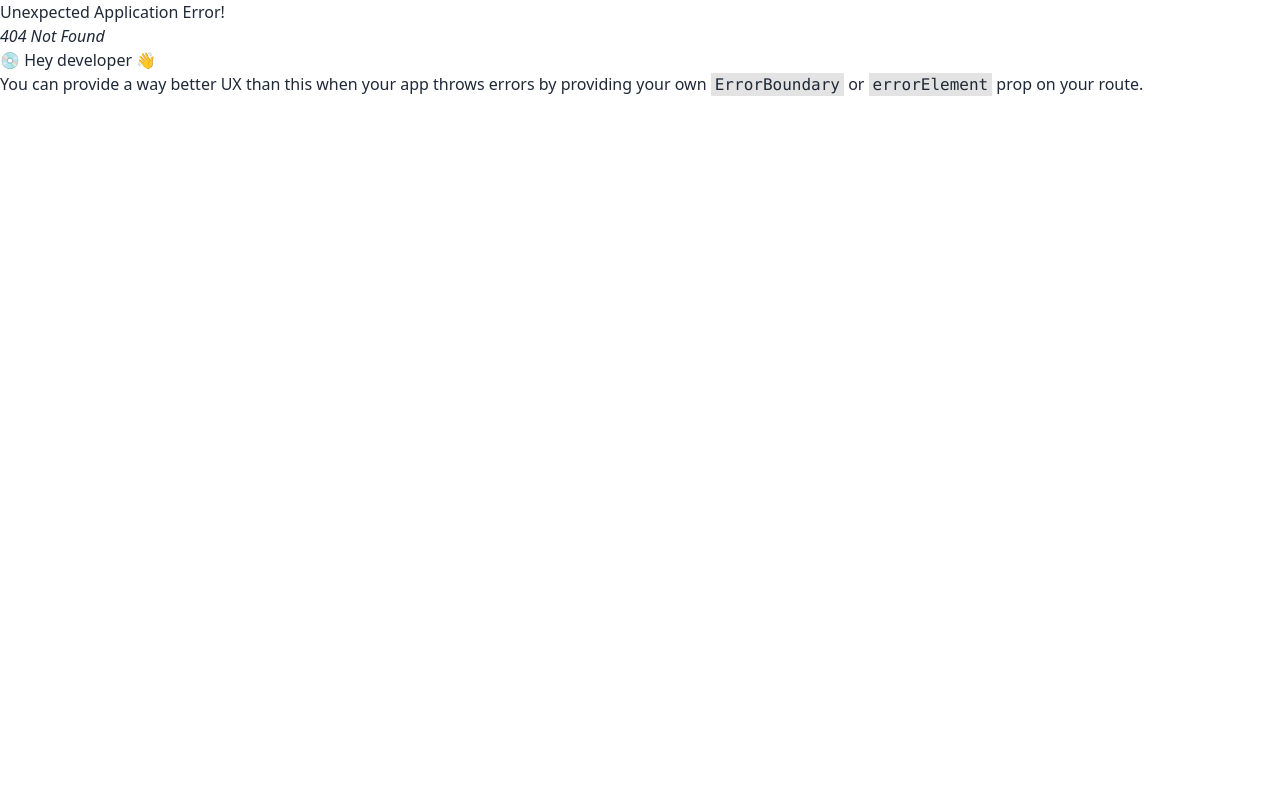
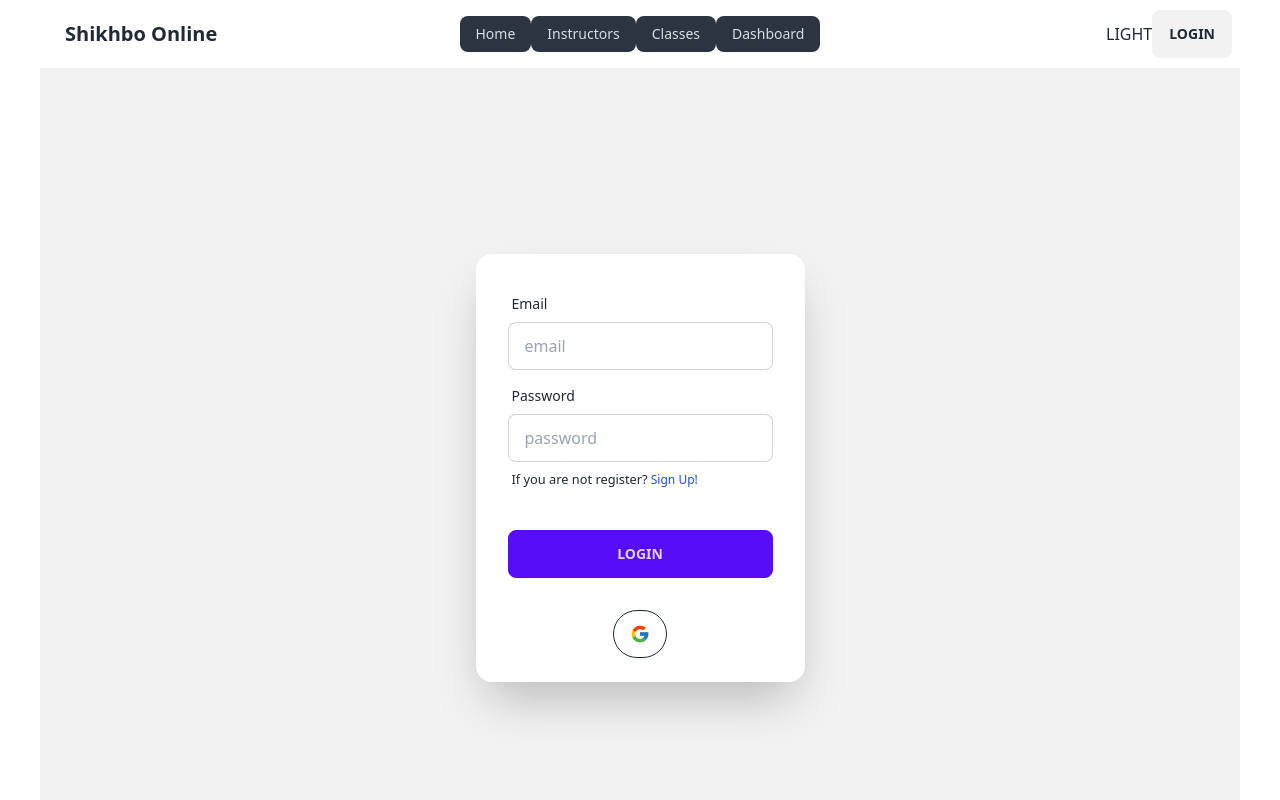
Before and after one commit to azammunna0221/shikbo-online-client, a React (Vite) app: page /login in a window 1280 px wide. Before the commit this address had no page. Shown: the top 800 px of the page. Built offline with nearby package versions, Linux system fonts and the light colour scheme.

Commit message:
Login/SignUp

```diff
--- a/package.json
+++ b/package.json
@@ -14,6 +14,9 @@
     "match-sorter": "^6.3.1",
     "react": "^18.2.0",
     "react-dom": "^18.2.0",
+    "react-helmet": "^6.1.0",
+    "react-helmet-async": "^1.3.0",
+    "react-icons": "^4.9.0",
     "react-responsive-carousel": "^3.2.23",
     "react-router-dom": "^6.12.1",
     "sort-by": "^1.2.0"
--- a/src/Pages/Home/Home.jsx
+++ b/src/Pages/Home/Home.jsx
@@ -1,8 +1,13 @@
+
+import { Helmet } from "react-helmet-async";
 import Slider from "./Slider/Slider";
 
 const Home = () => {
     return (
         <div>
+            <Helmet>
+                <title>SO | Home</title>
+            </Helmet>
             <Slider></Slider>
             <p className=" font-extrabold text-amber-500">hello school</p>
         </div>
--- /dev/null
+++ b/src/Pages/Login/Login.jsx
@@ -0,0 +1,47 @@
+import { Helmet } from "react-helmet-async";
+import { Link } from "react-router-dom";
+import { FcGoogle } from 'react-icons/fc';
+
+const Login = () => {
+    return (
+        <div>
+            <Helmet>
+                <title>SO|Login</title>
+            </Helmet>
+            <div className="hero min-h-screen bg-base-200">
+                <div className="hero-content flex-col lg:flex-row-reverse">
+                    <div className="card flex-shrink-0 w-full max-w-sm shadow-2xl bg-base-100">
+                        <form className="card-body">
+                            <div className="form-control">
+                                <label className="label">
+                                    <span className="label-text">Email</span>
+                                </label>
+                                <input type="text" placeholder="email" className="input input-bordered" />
+                            </div>
+                            <div className="form-control">
+                                <label className="label">
+                                    <span className="label-text">Password</span>
+                                </label>
+                                <input type="text" placeholder="password" className="input input-bordered" />
+                                <label className="label">
+
+                                    <small>If you are not register?
+                                    <Link className="label-text-alt link link-hover text-blue-700"> Sign Up!</Link>
+                                    </small>
+                                </label>
+                            </div>
+                            <div className="form-control mt-6">
+                                <button className="btn btn-primary">Login</button>
+                            </div>
+                        </form>
+                        <div className="mx-auto mb-6">
+                            <button className="btn btn-outline rounded-full text-xl"><FcGoogle /></button>
+                        </div>
+                    </div>
+                </div>
+            </div>
+        </div>
+    );
+};
+
+export default Login;
--- a/src/Pages/Navbar/Navbar.jsx
+++ b/src/Pages/Navbar/Navbar.jsx
@@ -1,4 +1,4 @@
-import { NavLink } from "react-router-dom";
+import { Link, NavLink } from "react-router-dom";
 import Theme from "../../Components/Theme";
 
 
@@ -30,7 +30,7 @@ const Navbar = () => {
                 </div>
                 <div className="navbar-end">
                     <Theme></Theme>
-                    <a className="btn">Login</a>
+                    <Link to="/login" className="btn">Login</Link>
                 </div>
             </div>
         </div>
--- /dev/null
+++ b/src/Pages/SignUp/Register.jsx
@@ -0,0 +1,44 @@
+
+const Register = () => {
+    return (
+        <div>
+            <Helmet>
+                <title>SO|Login</title>
+            </Helmet>
+            <div className="hero min-h-screen bg-base-200">
+                <div className="hero-content flex-col lg:flex-row-reverse">
+                    <div className="card flex-shrink-0 w-full max-w-sm shadow-2xl bg-base-100">
+                        <form className="card-body">
+                            <div className="form-control">
+                                <label className="label">
+                                    <span className="label-text">Email</span>
+                                </label>
+                                <input type="text" placeholder="email" className="input input-bordered" />
+                            </div>
+                            <div className="form-control">
+                                <label className="label">
+                                    <span className="label-text">Password</span>
+                                </label>
+                                <input type="text" placeholder="password" className="input input-bordered" />
+                                <label className="label">
+
+                                    <small>If you are not register?
+                                        <Link className="label-text-alt link link-hover text-blue-700"> Sign Up!</Link>
+                                    </small>
+                                </label>
+                            </div>
+                            <div className="form-control mt-6">
+                                <button className="btn btn-primary">Login</button>
+                            </div>
+                        </form>
+                        <div className="mx-auto mb-6">
+                            <button className="btn btn-outline rounded-full text-xl"><FcGoogle /></button>
+                        </div>
+                    </div>
+                </div>
+            </div>
+        </div>
+    );
+};
+
+export default Register;
--- a/src/Routes/Route.jsx
+++ b/src/Routes/Route.jsx
@@ -1,6 +1,7 @@
 import { createBrowserRouter } from "react-router-dom";
 import Layout from "../Layout/Layout";
 import Home from "../Pages/Home/Home";
+import Login from "../Pages/Login/Login";
 
 export const router = createBrowserRouter([
     {
@@ -11,6 +12,11 @@ export const router = createBrowserRouter([
             path: "/",
             element: <Home></Home>,
         },
+        {
+            path: '/login',
+            element: <Login></Login>
+        },
+
       ]
 
     },
--- a/src/main.jsx
+++ b/src/main.jsx
@@ -5,9 +5,13 @@ import {
   RouterProvider,
 } from "react-router-dom";
 import { router } from './Routes/Route';
+import { HelmetProvider } from 'react-helmet-async';
+
 
 ReactDOM.createRoot(document.getElementById('root')).render(
   <React.StrictMode>
-    <RouterProvider router={router} />
+    <HelmetProvider>
+      <RouterProvider router={router} />
+    </HelmetProvider>
   </React.StrictMode>,
 )
```
Also changed, not shown: 1 other file (tests, documents, lock files or other folders).
